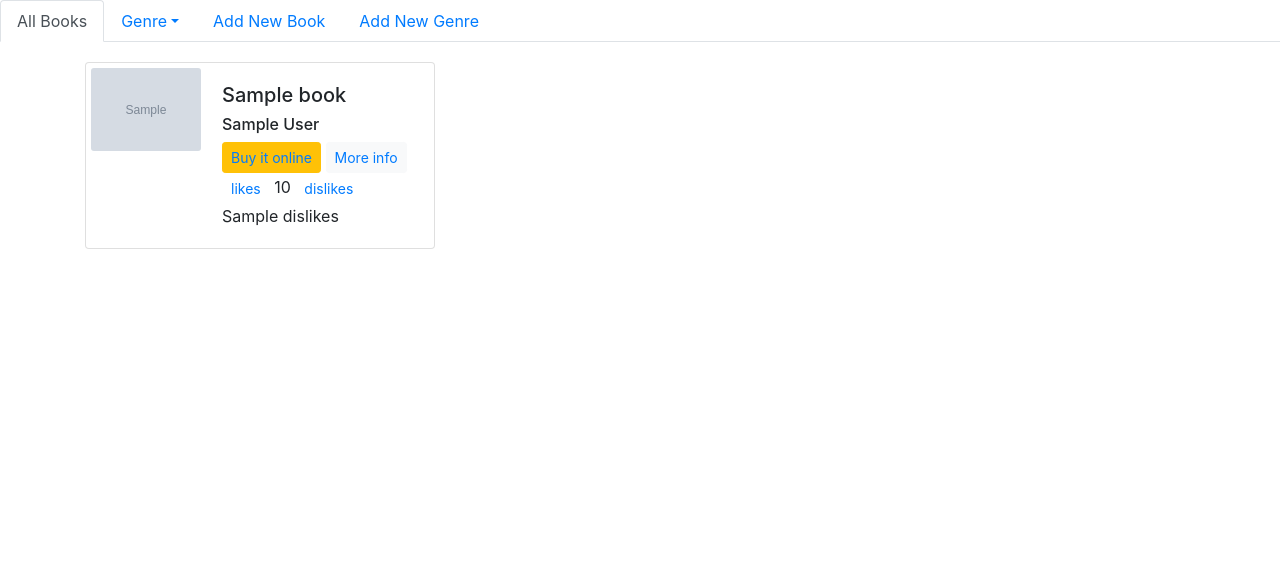
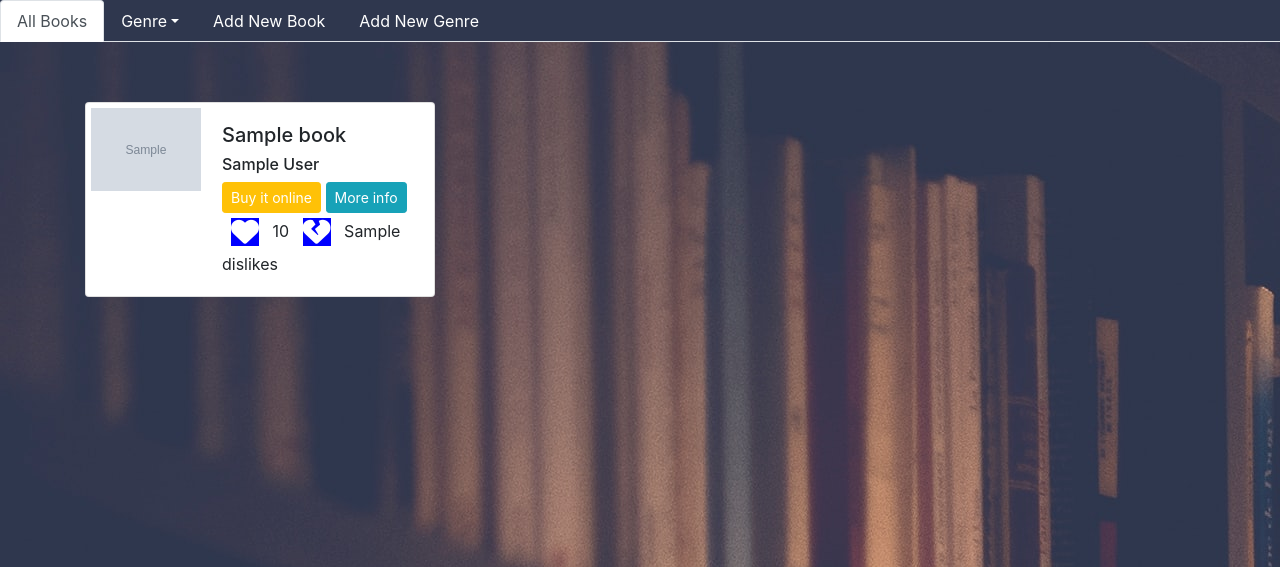
Before and after one commit to Code-Institute-Submissions/BookLiker, a Flask app: page / in a window 1280 px wide. Shown: the top 567 px of the page. Run offline with Flask 2, Linux system fonts and the light colour scheme; grey boxes marked "Sample" are stand-in pictures; a database or web service that is not in the repository returns one stand-in record (values such as "Sample title"); some libraries are stand-ins or nearby versions.

Commit message:
created static for csss and images, applied custom css, used jquery to manipulate the dom

```diff
--- /dev/null
+++ b/static/css/main.css
@@ -0,0 +1,38 @@
+.container {
+  padding-top: 30px;
+  padding-bottom: 30px;
+}
+
+label {
+  color: white;
+}
+
+body {
+  background-image: url("../images/main-bg.jpg");
+}
+
+.nav {
+  margin-bottom: 10px;
+}
+
+a.nav-link {
+  color: white;
+  margin-top: -10px;
+}
+
+a.nav-link:hover {
+  color: grey;
+}
+
+ul.nav {
+  padding-top: 10px;
+  background-color: #2f374e;
+}
+
+a {
+  color: white;
+}
+
+i {
+  background-color: blue;
+}
--- a/templates/base.html
+++ b/templates/base.html
@@ -1,15 +1,22 @@
 <!DOCTYPE html>
 <html>
+
 <head>
-    <link rel="stylesheet" href="https://stackpath.bootstrapcdn.com/bootstrap/4.4.1/css/bootstrap.min.css" integrity="sha384-Vkoo8x4CGsO3+Hhxv8T/Q5PaXtkKtu6ug5TOeNV6gBiFeWPGFN9MuhOf23Q9Ifjh" crossorigin="anonymous">
+    <link rel="stylesheet" href="https://stackpath.bootstrapcdn.com/bootstrap/4.4.1/css/bootstrap.min.css"
+		integrity="sha384-Vkoo8x4CGsO3+Hhxv8T/Q5PaXtkKtu6ug5TOeNV6gBiFeWPGFN9MuhOf23Q9Ifjh" crossorigin="anonymous">
+
+    <script src="https://kit.fontawesome.com/b132e687e5.js"></script>
+	<link rel="stylesheet" href="{{ url_for('static', filename='css/main.css') }}">
 </head>
+
 <body>
 	<ul class="nav nav-tabs">
 		<li class="nav-item">
 			<a class="nav-link active" href="{{ url_for('get_books') }}">All Books</a>
 		</li>
 		<li class="nav-item dropdown">
-            <a class="nav-link dropdown-toggle" data-toggle="dropdown" href="#" role="button" aria-haspopup="true" aria-expanded="false">Genre</a>
+			<a class="nav-link dropdown-toggle" data-toggle="dropdown" href="#" role="button" aria-haspopup="true"
+				aria-expanded="false">Genre</a>
 			<div class="dropdown-menu">
 				{% for genre in genres %}
 				<a class="dropdown-item" href="{{ url_for('filtered_books', genre=genre.genre) }}">{{genre.genre}}</a>
@@ -29,8 +36,28 @@
 			{% endblock %}
 		</div>
 	</div>
-    <script src="https://code.jquery.com/jquery-3.4.1.slim.min.js" integrity="sha384-J6qa4849blE2+poT4WnyKhv5vZF5SrPo0iEjwBvKU7imGFAV0wwj1yYfoRSJoZ+n" crossorigin="anonymous"></script>
-    <script src="https://cdn.jsdelivr.net/npm/popper.js@1.16.0/dist/umd/popper.min.js" integrity="sha384-Q6E9RHvbIyZFJoft+2mJbHaEWldlvI9IOYy5n3zV9zzTtmI3UksdQRVvoxMfooAo" crossorigin="anonymous"></script>
-    <script src="https://stackpath.bootstrapcdn.com/bootstrap/4.4.1/js/bootstrap.min.js" integrity="sha384-wfSDF2E50Y2D1uUdj0O3uMBJnjuUD4Ih7YwaYd1iqfktj0Uod8GCExl3Og8ifwB6" crossorigin="anonymous"></script>
+	<script src="https://code.jquery.com/jquery-3.4.1.slim.min.js"
+		integrity="sha384-J6qa4849blE2+poT4WnyKhv5vZF5SrPo0iEjwBvKU7imGFAV0wwj1yYfoRSJoZ+n" crossorigin="anonymous">
+	</script>
+	<script src="https://cdn.jsdelivr.net/npm/popper.js@1.16.0/dist/umd/popper.min.js"
+		integrity="sha384-Q6E9RHvbIyZFJoft+2mJbHaEWldlvI9IOYy5n3zV9zzTtmI3UksdQRVvoxMfooAo" crossorigin="anonymous">
+	</script>
+	<script src="https://stackpath.bootstrapcdn.com/bootstrap/4.4.1/js/bootstrap.min.js"
+		integrity="sha384-wfSDF2E50Y2D1uUdj0O3uMBJnjuUD4Ih7YwaYd1iqfktj0Uod8GCExl3Og8ifwB6" crossorigin="anonymous">
+	</script>
+	<script type="text/javascript">
+		$(document).ready(function() {
+            $(window).resize(function(){
+                    if ($(window).width() <= 993){
+                        $(".book-card").removeClass("d-flex");
+                        }
+                    else{
+                        $(".book-card").addClass("d-flex");
+                    }
+                })
+        });
+	</script>
+
 </body>
+
 </html>
--- a/templates/books.html
+++ b/templates/books.html
@@ -5,21 +5,20 @@
     <title>All Books</title>
   </head>
   <body>
-        {% block content %}
-        {% for book in books %}
+    {% block content %} {% for book in books %}
 
-        <div class="col-lg-4">
-          <div class="card lg-3" style="max-width: 540px; margin-top: 20px;">
+    <div class="book-card col-lg-4 d-flex">
+      <div class="card lg-3" style="min-width: 350px; margin-top: 20px;">
         <div class="row no-gutters">
-              <div class="col-md-4">
+          <div class="col-xs-4 col-sm-4 col-md-4">
             <img
               src="{{ book.image_url }}"
-                  class="card-img"
+              class="img-fluid"
               alt="Book cover iamge"
               style="margin: 5px 5px 5px 5px; max-width: 110px;"
             />
           </div>
-              <div class="col-md-8">
+          <div class="col-xs-8 col-sm-8 col-md-8">
             <div class="card-body">
               <h5 class="book-title">{{book.title}}</h5>
               <h6 class="book-author">{{book.author}}</h6>
@@ -31,7 +30,7 @@
                   >Buy it online</a
                 >
               </button>
-                  <button class="btn btn-sm btn-light">
+              <button class="btn btn-sm btn-info">
                 <a
                   href="{{ url_for('about_book', book_id=book._id) }}"
                   style="text-decoration: none;"
@@ -39,17 +38,15 @@
                 >
               </button>
               <button class="btn btn-sm">
-                    <a
-                      href="{{ url_for('like_this', book_id=book._id) }}"
-                      >likes</a
-                    >
+                <a href="{{ url_for('like_this', book_id=book._id) }}"
+                  ><i class="fas fa-heart fa-2x"></i
+                ></a>
               </button>
               <span>{{book.likes}}</span>
               <button class="btn btn-sm">
-                    <a
-                      href="{{ url_for('dislike_this', book_id=book._id) }}"
-                      >dislikes</a
-                    >
+                <a href="{{ url_for('dislike_this', book_id=book._id) }}"
+                  ><i class="fas fa-heart-broken fa-2x"></i
+                ></a>
               </button>
               <span>{{book.dislikes}}</span>
             </div>
--- a/templates/filteredbooks.html
+++ b/templates/filteredbooks.html
@@ -8,13 +8,13 @@
   <body>
     {% block content %} {% for book in books %}
 
-    <div class="col-lg-4">
+    <div class="col-lg-4 d-flex">
       <div class="card lg-3" style="max-width: 540px; margin-top: 20px;">
         <div class="row no-gutters">
           <div class="col-md-4">
             <img
               src="{{ book.image_url }}"
-              class="card-img"
+              class="img-fluid"
               alt="Book cover iamge"
               style="margin: 5px 5px 5px 5px; max-width: 110px;"
             />
```
Also changed, not shown: static/images/main-bg.jpg (added), 3 other files. Lines whose indentation alone changed are shown as unchanged.
